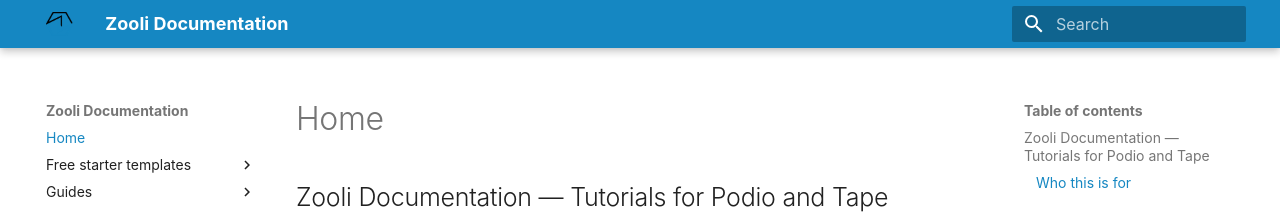
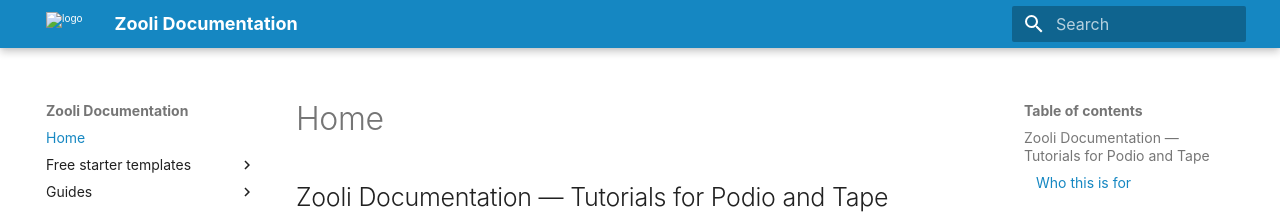
Before and after one commit to Zooli-LLC/Documentation, an MkDocs documentation site: the page built from docs/index.md, in a window 1280 px wide. Shown: the top 214 px of the page. Built offline with MkDocs 1.6.1 and Material for MkDocs 9.7.7, drawn with Linux system fonts in a browser that asks for light colours.

Commit message:
Update mkdocs.yml

```diff
--- a/mkdocs.yml
+++ b/mkdocs.yml
@@ -2,8 +2,8 @@
 site_url: https://docs.zooli.io/
 theme:
   name: material
-  logo: assets/zws_logo_square.png
-  favicon: assets/favicon.png
+  logo: docs/assets/zws_logo_square.png
+  favicon: docs/assets/favicon.png
 font:
   text: DM Sans
   code: Roboto Mono
```
